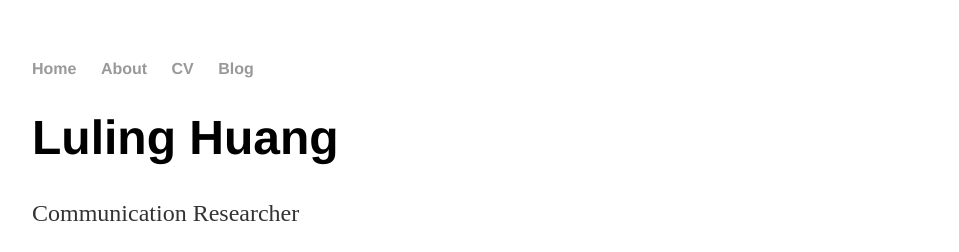
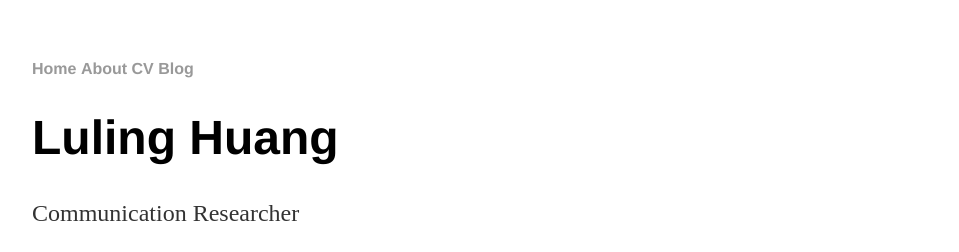
Before and after one commit to discr/discr.github.io, a Jekyll site: the page built from index.html, in a window 1280 px wide. Shown: the top 252 px of the page, without its empty margins (160-1119 px from the left). Built offline with Jekyll 4.4.1, drawn with Linux system fonts in a browser that asks for light colours.

Commit message:
Update main.css

```diff
--- a/css/main.css
+++ b/css/main.css
@@ -10,7 +10,7 @@
 }
 nav ul li, footer ul li {
     display: inline;
-    margin-right: 20px;
+    margin-right: 0px;
 }
 a {
     text-decoration: none;
```
